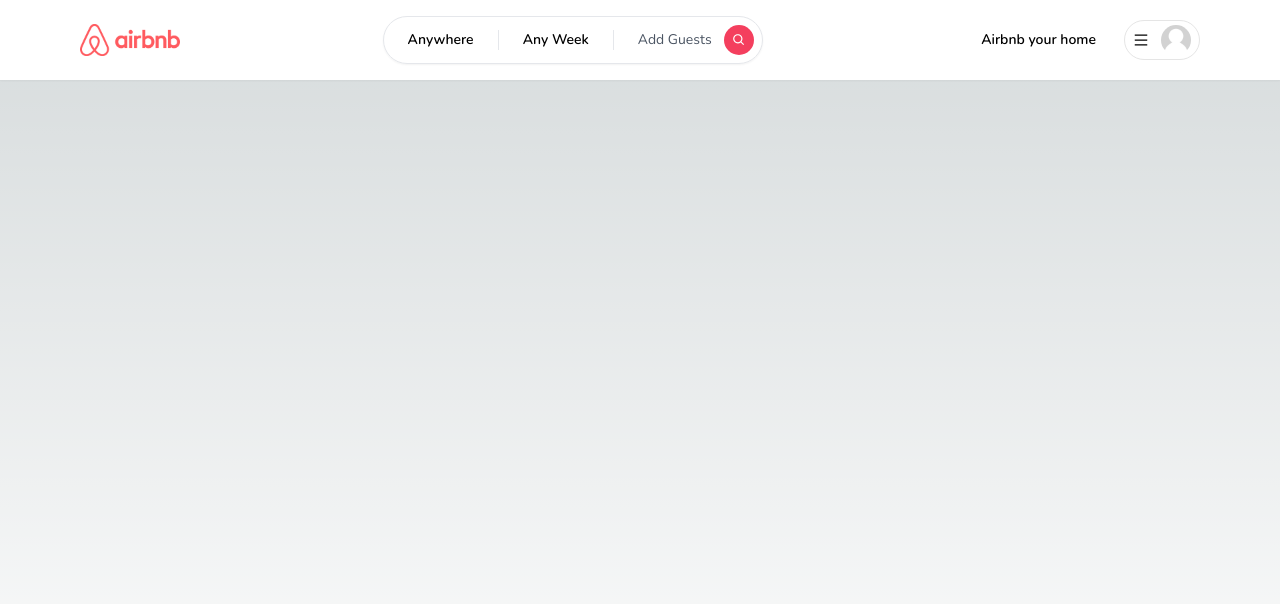
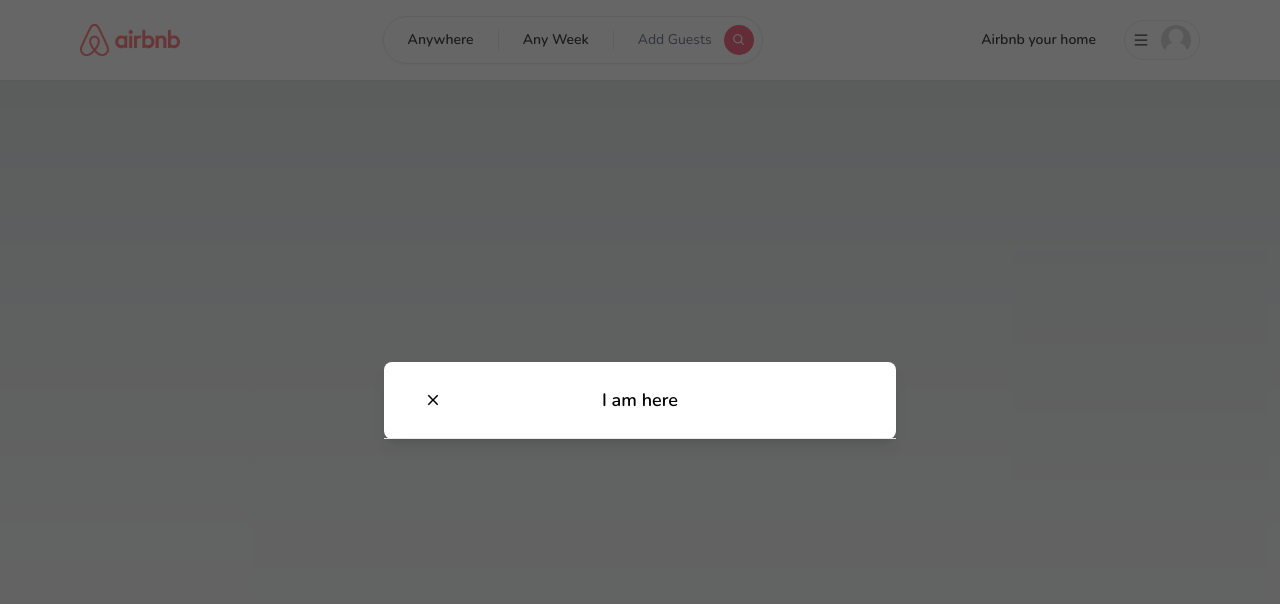
Before and after one commit to CynthiaKamau/kebnb, a Next.js app: page / in a window 1280 px wide. Shown: the top 604 px of the page. Built offline with nearby package versions, Linux system fonts and the light colour scheme.

Commit message:
Started ui for authentication

```diff
--- /dev/null
+++ b/app/components/ClientOnly.tsx
@@ -0,0 +1,23 @@
+'use client';
+
+import { useEffect, useState } from "react";
+
+interface ClientOnlyProps {
+  children: React.ReactNode;
+}
+
+const ClientOnly: React.FC<ClientOnlyProps> = ({ children }) => {
+  const [hasMounted, setHasMounted] = useState(false);
+
+  useEffect(() => {
+    setHasMounted(true);
+  }, []);
+
+  if (!hasMounted) {
+    return null;
+  }
+
+  return <div>{children}</div>;
+};
+
+export default ClientOnly;
--- /dev/null
+++ b/app/components/modals/Modal.tsx
@@ -0,0 +1,99 @@
+'use client';
+
+import React, { useCallback, useEffect, useState } from "react";
+import { IoMdClose } from 'react-icons/io';
+
+interface ModalProps {
+  isOpen?: boolean;
+  onClose: () => void;
+  onSubmit: () => void;
+  title?: string;
+  body?: React.ReactElement;
+  footer?: React.ReactElement;
+  actionLabel: string;
+  disabled?: boolean;
+  secondaryAction?: () => void;
+  secondaryLabel?: string;
+}
+
+const Modal: React.FC<ModalProps> = ({
+  isOpen,
+  onClose,
+  onSubmit,
+  title,
+  body,
+  footer,
+  actionLabel,
+  disabled,
+  secondaryAction,
+  secondaryLabel,
+}) => {
+  const [showModal, setShowModal] = useState(isOpen);
+
+  useEffect(() => {
+    setShowModal(isOpen);
+  }, [isOpen]);
+
+  const handleClose = useCallback(() => {
+    if (disabled) {
+      return;
+    }
+
+    setShowModal(false);
+    setTimeout(() => {
+      onClose();
+    }, 300);
+  }, [disabled, onClose]);
+
+  const handleSubmit = useCallback(() => {
+    if (disabled) {
+      return;
+    }
+
+    onSubmit();
+  }, [disabled, onSubmit]);
+
+  const handleSecondaryAction = useCallback(() => {
+    if (disabled || !secondaryAction) {
+      return;
+    }
+
+    secondaryAction();
+  }, [disabled, secondaryAction]);
+
+  if (!isOpen) {
+    return null;
+  }
+
+  return (
+    <>
+      <div className="justify-center items-center flex overflow-x-hidden overflow-y-auto fixed inset-0 z-50 outline-none focus:outline-none bg-neutral-800/70">
+        <div className="relative w-full md:w-4/6 lg:w-3/6 xl:w-2/5 my-6 mx-auto h-full lg:h-auto md:h-auto">
+          {/* Content */}
+          <div
+            className={`translate duration-300 h-full ${
+              showModal ? "translate-y-0" : "translate-y-full"
+            } ${showModal ? "topacity-100" : "opacity-0"}`}
+          >
+            <div className="translate h-full lg:h-auto md:h-auto border-0 rounded-lg shadow-lg relative flex flex-col w-full bg-white outline-none focus:outline-none">
+              {/* header */}
+              <div className="flex items-center p-6 rounded-t justify-center relative border-b-[1px]">
+                <button onClick={handleClose} className="p-1 border-0 hover:opacity-70 transition absolute left-9">
+                  <IoMdClose size={18} />
+                </button>
+                <div className="text-lg font-semibold">
+                  {title}
+                </div>
+              </div>
+
+              {/* body */}
+
+            </div>
+          </div>
+        </div>
+      </div>
+    </>
+  );
+};
+
+export default Modal;
--- a/app/layout.tsx
+++ b/app/layout.tsx
@@ -1,6 +1,9 @@
+
 import './globals.css'
 import { Nunito } from 'next/font/google'
 import { Navbar } from './components/navbar/Navbar'
+import ClientOnly from './components/ClientOnly'
+import Modal from './components/modals/Modal'
 
 export const metadata = {
   title: 'KeBnB',
@@ -19,7 +22,7 @@
   return (
     <html lang="en">
       <body className={font.className}>
-        <Navbar />
+        <ClientOnly> <Navbar /> <Modal title="I am here" isOpen /> </ClientOnly>
         {children}</body>
     </html>
   )
```
